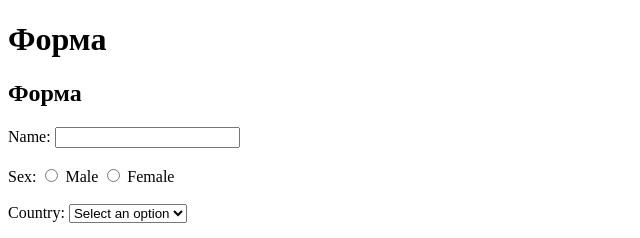
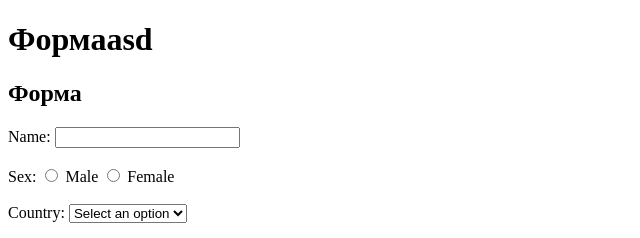
Before and after one commit to legit1One/frontend-html, a plain HTML site: page index.html in a window 1280 px wide. Shown: the top 238 px of the page, 0-640 px from the left. Drawn offline with Linux system fonts and the light colour scheme.

Commit message:
changed title

```diff
--- a/index.html
+++ b/index.html
@@ -17,7 +17,7 @@
 
   <body>
   <form>
-    <h1>Форма</h1>
+    <h1>Формаasd</h1>
     <h2>Форма</h2>
     <label for="name">Name:</label>
     <input type="text" id="name" name="name"><br><br>
```
